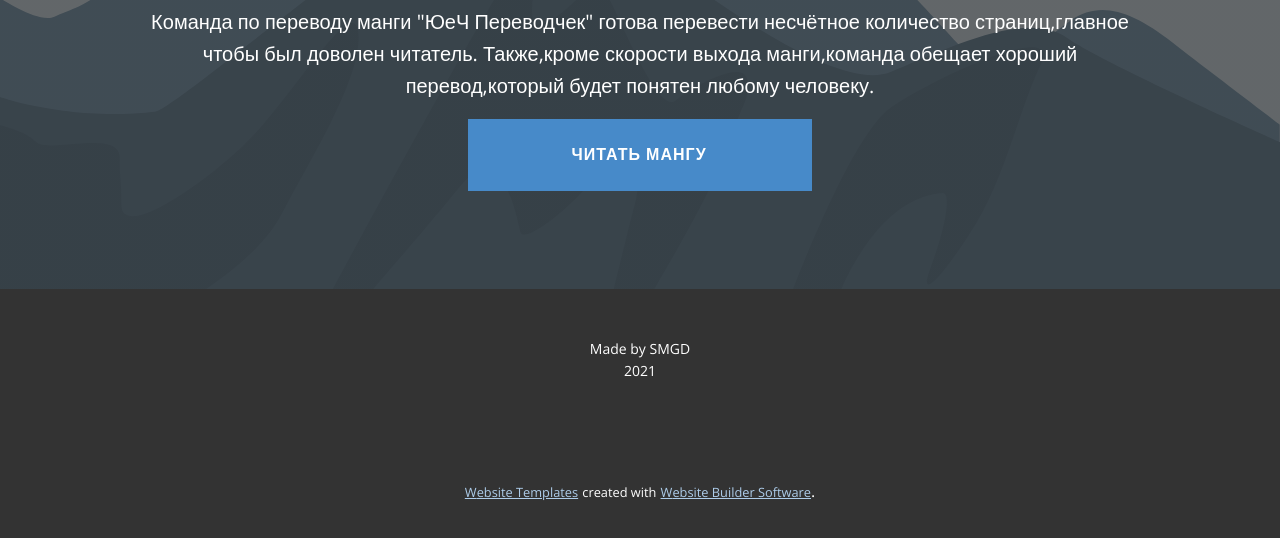
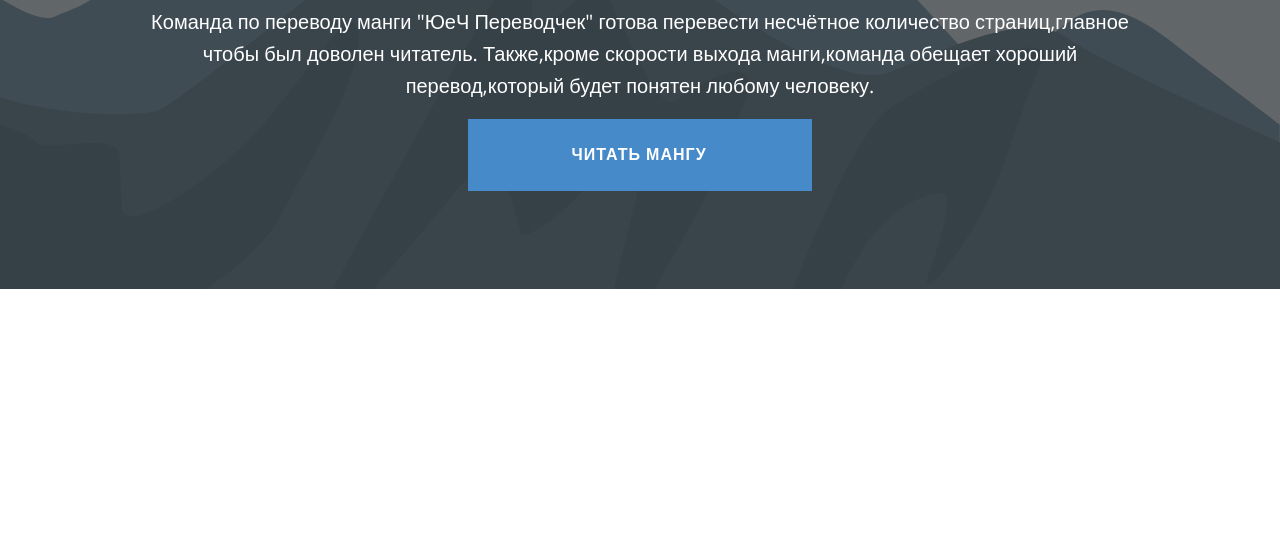
Before and after one commit to CrystalUvU/uechperevodchek, a plain HTML site: page index.html in a window 1280 px wide. Shown: the part 640-1178 px from the top of the page. After the commit the page ends 929 px from the top, so only its background shows below. Drawn offline with nearby package versions, Linux system fonts and the light colour scheme.

Commit message:
Update index.html

```diff
--- a/index.html
+++ b/index.html
@@ -65,22 +65,5 @@
         </a>
       </div>
     </section>
-
-
-    <footer class="u-align-center u-clearfix u-footer u-grey-80 u-footer" id="sec-dfdb"><div class="u-clearfix u-sheet u-sheet-1">
-        <p class="u-small-text u-text u-text-variant u-text-1">Made by SMGD<br>2021<br>
-        </p>
-      </div></footer>
-    <section class="u-backlink u-clearfix u-grey-80">
-      <a class="u-link" href="https://nicepage.com/website-templates" target="_blank">
-        <span>Website Templates</span>
-      </a>
-      <p class="u-text">
-        <span>created with</span>
-      </p>
-      <a class="u-link" href="https://nicepage.com/" target="_blank">
-        <span>Website Builder Software</span>
-      </a>.
-    </section>
   </body>
 </html>
```
